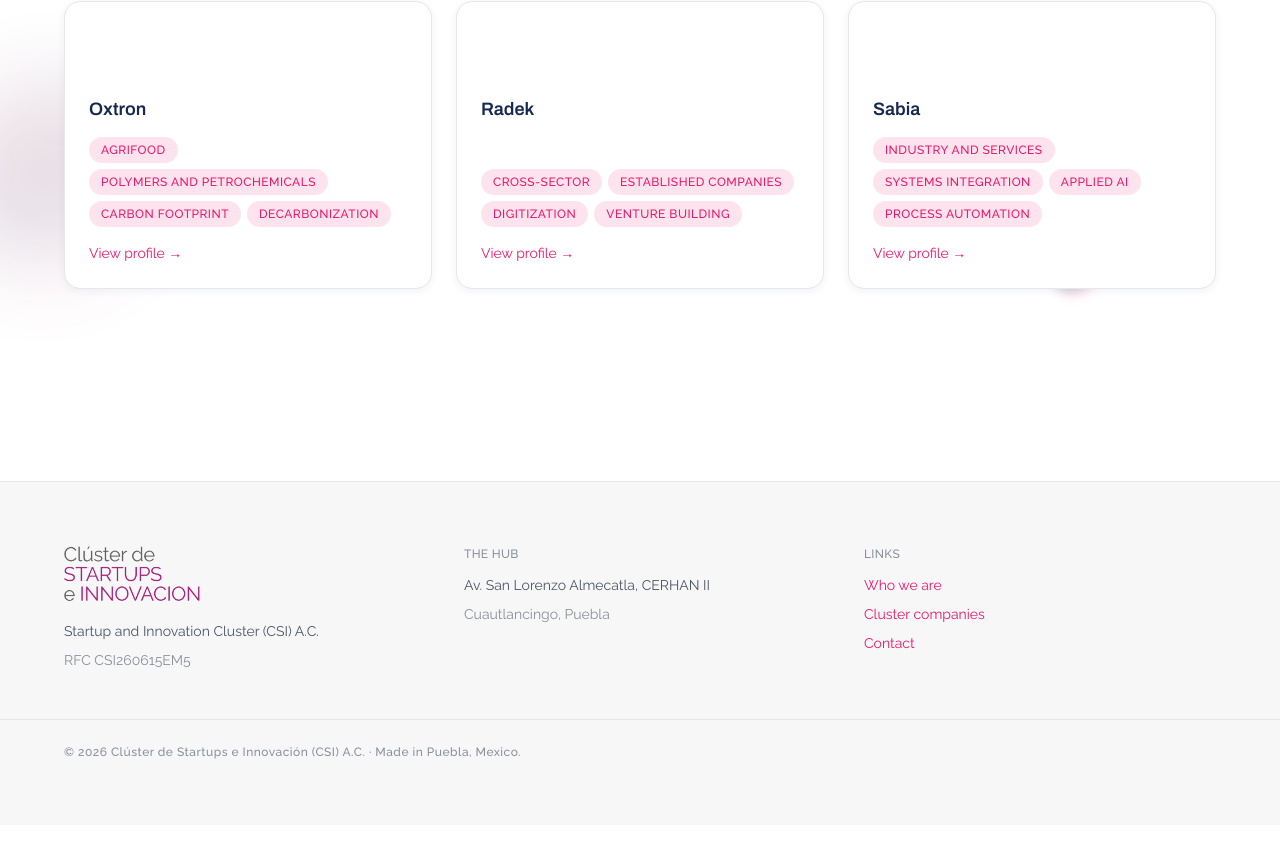
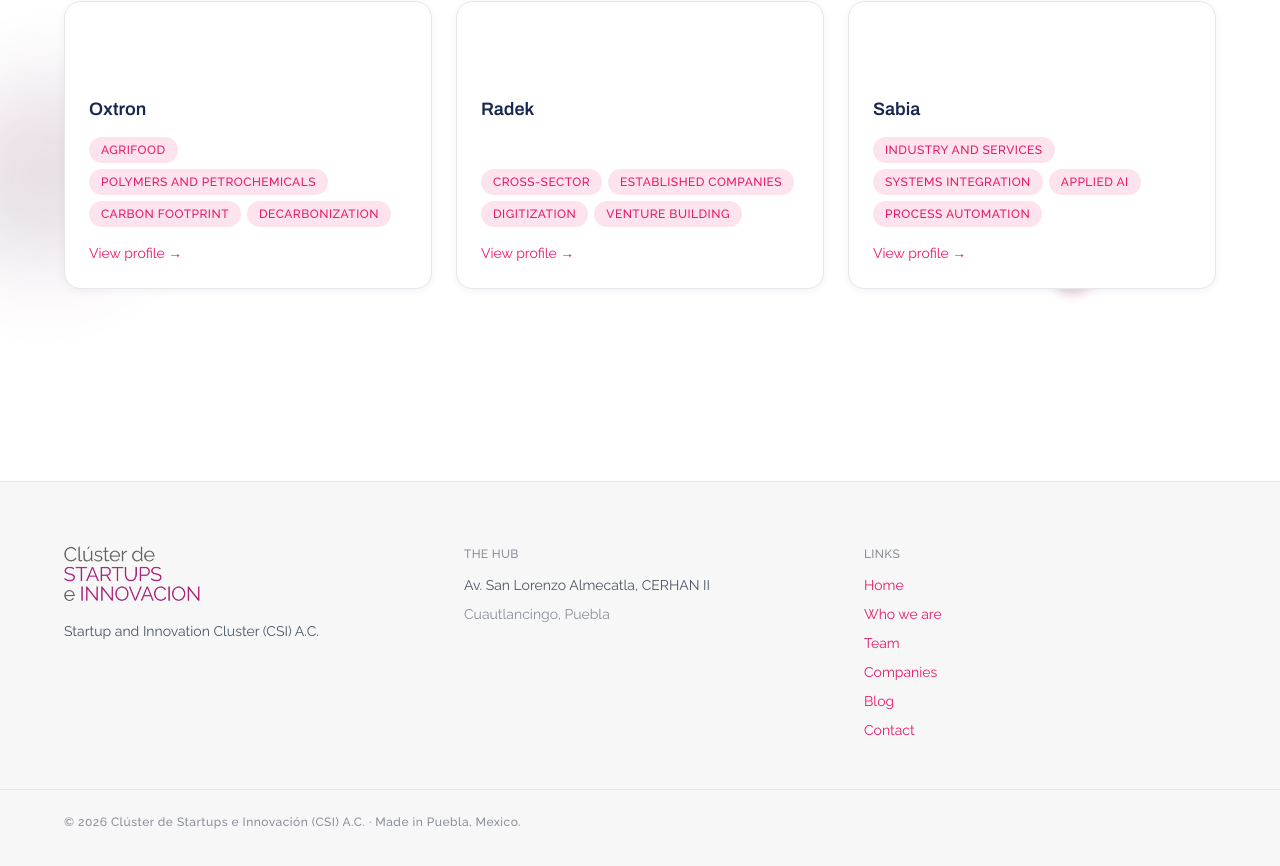
Before and after one commit to cluster-startup-puebla/clusterdestartups.org, a Next.js app: page /en/empresas in a window 1280 px wide. Shown: the part 598-1464 px from the top of the page. Before the commit the page ends 1423 px from the top, so only its background shows below. Built offline with nearby package versions, Linux system fonts and the light colour scheme; no server answers.

Commit message:
fix(navbar): active state, compact size, unified with footer links, add blog

```diff
--- a/src/modules/cores/i18n/messages/en/common.json
+++ b/src/modules/cores/i18n/messages/en/common.json
@@ -13,6 +13,7 @@
     "open": "Open menu",
     "close": "Close menu",
     "companies": "Companies",
+    "blog": "Blog",
     "skipToContent": "Skip to content"
   },
   "Footer": {
@@ -21,14 +22,12 @@
     "hubAddress": "Av. San Lorenzo Almecatla, CERHAN II",
     "hubCity": "Cuautlancingo, Puebla",
     "links": "Links",
-    "join": "Join the cluster",
-    "pressKit": "Press kit",
-    "contact": "Contact",
     "madeIn": "Made in Puebla, Mexico.",
-    "aboutLink": "Who we are",
-    "contactLink": "Contact",
-    "membershipsLink": "Join the cluster",
-    "pressLink": "Press kit",
-    "companiesLink": "Cluster companies"
+    "home": "Home",
+    "about": "Who we are",
+    "governance": "Team",
+    "companies": "Companies",
+    "blog": "Blog",
+    "contact": "Contact"
   }
 }
--- a/src/modules/cores/i18n/messages/es/common.json
+++ b/src/modules/cores/i18n/messages/es/common.json
@@ -13,6 +13,7 @@
     "open": "Abrir menú",
     "close": "Cerrar menú",
     "companies": "Empresas",
+    "blog": "Blog",
     "skipToContent": "Saltar al contenido"
   },
   "Footer": {
@@ -21,14 +22,12 @@
     "hubAddress": "Av. San Lorenzo Almecatla, CERHAN II",
     "hubCity": "Cuautlancingo, Puebla",
     "links": "Enlaces",
-    "join": "Súmate al clúster",
-    "pressKit": "Kit de prensa",
-    "contact": "Contacto",
     "madeIn": "Hecho en Puebla, México.",
-    "aboutLink": "Quiénes somos",
-    "contactLink": "Contacto",
-    "membershipsLink": "Súmate al clúster",
-    "pressLink": "Kit de prensa",
-    "companiesLink": "Empresas del clúster"
+    "home": "Inicio",
+    "about": "Quiénes somos",
+    "governance": "Equipo",
+    "companies": "Empresas",
+    "blog": "Blog",
+    "contact": "Contacto"
   }
 }
--- a/src/modules/features/site/src/components/organisms/footer.tsx
+++ b/src/modules/features/site/src/components/organisms/footer.tsx
@@ -4,11 +4,12 @@
 import { Logo } from "@/modules/shared/ui/src/components";
 
 const FOOTER_LINKS = [
-  { key: "aboutLink", href: "/quienes-somos" },
-  { key: "companiesLink", href: "/empresas" },
-  { key: "contactLink", href: "/contacto" },
-  { key: "membershipsLink", href: "/membresias" },
-  { key: "pressLink", href: "/prensa" },
+  { key: "home", href: "/" },
+  { key: "about", href: "/quienes-somos" },
+  { key: "governance", href: "/gobernanza" },
+  { key: "companies", href: "/empresas" },
+  { key: "blog", href: "/blog" },
+  { key: "contact", href: "/contacto" },
 ].filter((item) => !isHiddenSection(item.href));
 
 export async function Footer() {
@@ -22,7 +23,6 @@
             <Logo className="h-full w-auto" />
           </Link>
           <p className="mt-3 max-w-xs text-small text-ink-secondary">{t("name")}</p>
-          <p className="mt-2 text-small text-ink-muted">RFC CSI260615EM5</p>
         </div>
 
         <div>
--- a/src/modules/features/site/src/components/organisms/header.tsx
+++ b/src/modules/features/site/src/components/organisms/header.tsx
@@ -15,6 +15,7 @@
   { key: "about", href: "/quienes-somos" },
   { key: "governance", href: "/gobernanza" },
   { key: "companies", href: "/empresas" },
+  { key: "blog", href: "/blog" },
   { key: "contact", href: "/contacto" },
 ].filter((item) => !isHiddenSection(item.href));
 
--- a/src/modules/shared/ui/src/components/molecules/profile-card.tsx
+++ b/src/modules/shared/ui/src/components/molecules/profile-card.tsx
@@ -10,9 +10,16 @@
   return (
     <div className="card flex flex-col overflow-hidden">
       {image && (
-        <div className="bg-elevated overflow-hidden border-b border-line" style={{ aspectRatio: "4 / 5" }}>
+        <div className="bg-elevated relative overflow-hidden border-b border-line" style={{ aspectRatio: "4 / 5" }}>
           {/* eslint-disable-next-line @next/next/no-img-element */}
-          <img src={image.src} alt={image.alt} loading="lazy" className="h-full w-full object-cover" />
+          <img
+            src="/logo-cluster.webp"
+            alt=""
+            aria-hidden="true"
+            className="absolute inset-0 m-auto h-1/2 w-auto opacity-[0.06] blur-[1px] dark:opacity-[0.08]"
+          />
+          {/* eslint-disable-next-line @next/next/no-img-element */}
+          <img src={image.src} alt={image.alt} loading="lazy" className="relative h-full w-full object-cover" />
         </div>
       )}
       <div className="flex flex-1 flex-col gap-2 p-6">
```
